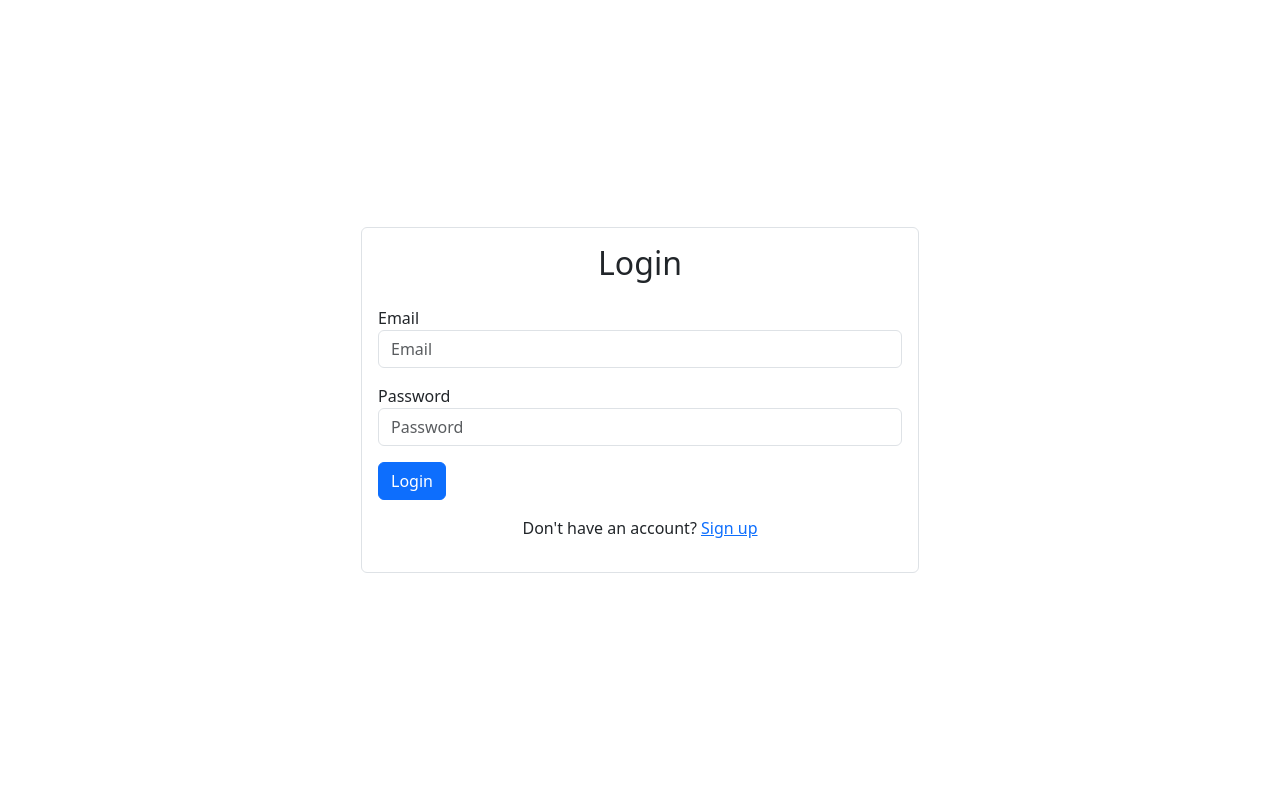
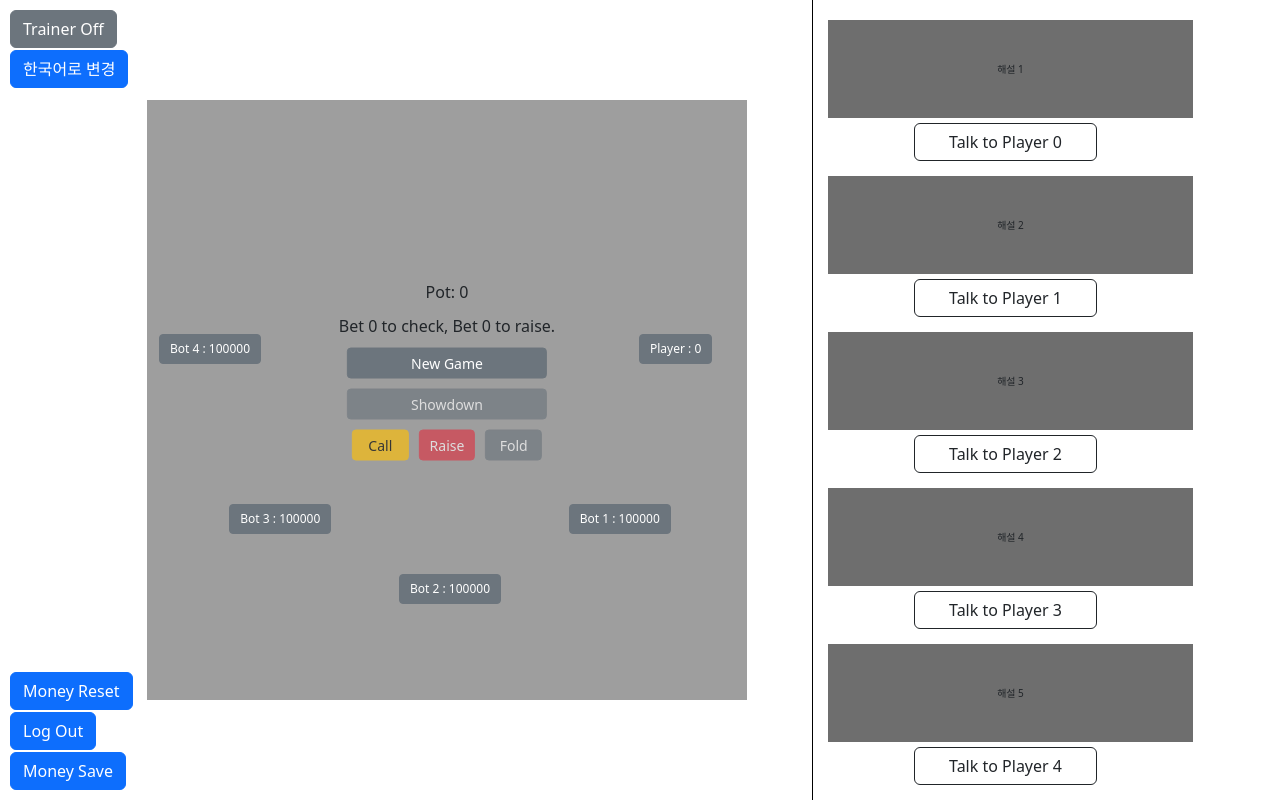
Before and after one commit to Gosu-Choi/FiveCards-Trainer, a React (Create React App) app in the folder FiveCard/client/: page /Holdem in a window 1280 px wide. Before the commit this address led to /login. Built offline with nearby package versions, Linux system fonts and the light colour scheme.

Commit message:
Adjusted the style of the buttons.

```diff
--- a/FiveCard/client/src/AuthContext.js
+++ b/FiveCard/client/src/AuthContext.js
@@ -13,11 +13,11 @@ export const AuthProvider = ({ children }) => {
     const storedAuthState = localStorage.getItem('isAuthenticated');
     const storedEmail = localStorage.getItem('email');
     const storedMoney = localStorage.getItem('money');
-    if (storedAuthState === 'true') {
+    // if (storedAuthState === 'true') {
       setIsAuthenticated(true);
       setUseremail(storedEmail);
       setPlayerMoney(storedMoney);
-    }
+    // }
     setLoading(false);
   }, []);
 
--- a/FiveCard/client/src/Bot.js
+++ b/FiveCard/client/src/Bot.js
@@ -41,7 +41,7 @@ const aiDecisionHoldem = async (indicator, survivor, hands, money, pot, is_final
         mention = mention.concat(". And this player has ").concat(money[i]).concat(" as table money. ");
       }
     }
-    mention = mention.concat(" And you should be aware of that players including you can do bluffing when environment is good. Would you call or fold or raise? Just answer with simple one word with mark so like 'Fold.' or 'Raise.' or 'Call.'. If you want to raise, you should bet 1/2 times of the pot(stake). Now the pot money is ").concat(pot).concat(". If you want to call, you should bet ").concat(raised === 0 ? "nothing. It is extremely preferred to call or raise when you should bet nothing." : raised);
+    mention = mention.concat(" And you should be aware of that players including you can do bluffing when environment is good. Would you call or fold or raise? Just answer with simple one word with mark so like 'Fold.' or 'Raise.' or 'Call.' for this first question. If you want to raise, you should bet 1/2 times of the pot(stake). Now the pot money is ").concat(pot).concat(". If you want to call, you should bet ").concat(raised === 0 ? "nothing. It is extremely preferred to call or raise when you should bet nothing." : raised);
     mention = mention.concat(" You should use all of the strategy available and all the environment including enemies' hands and table moneys, I mean, you must use Game Theory Optimal. And after give me your decision like 'Fold.' or 'Raise.' or 'Call.', give me your rationale and strategy why you make that decision for 3-4 simple ").concat(languageset).concat(" sentences about the logic including the possibility that a player makes strong hand which is able to beat your hand and the probability based on Game Theory Optimal, without any special marks. Remember, don't simply say that you followed game theory optimal, but explain it with detailed logic (including criteria in terms of hands to decide something) using probability based on Game Theory Optimal so that I can easily understand it.");
     if (is_final) {
       mention = mention.concat(" And this is final phase of betting, you are not able to receive additional card. And you should recognize that community cards would be shared and if flush or straight is able to be established only with community cards then other players also can have it.");
@@ -72,7 +72,7 @@ const DecisionFBHoldem = async (indicator, survivor, hands, money, pot, is_final
       mention = mention.concat(". And this player has ").concat(money[i]).concat(" as table money. ");
     }
   }
-  mention = mention.concat("I chose to ").concat(choice[0][choice[0].length-1]).concat(". How do you feedback for my decision? If you were I, What would you do call or fold or raise? And you should be aware of that players can do bluffing. First, just answer with simple one word like 'Fold.' or 'Raise.' or 'Call.'. And please give me very practical idea for 3-4 simple ").concat(languageset).concat(" sentences sentences about the logic including player who has the most strong visual hand and the possibility that the player makes that strong hand, without any special marks. (e.g. 'Player 3 can make hearts flush if the hidden card is heart, and that probability would be about ~%'). Remember, don't simply say that you followed game theory optimal, but explain it with detailed logic (including criteria in terms of hands to decide something) using probability based on Game Theory Optimal so that I can easily understand it. If you want to raise, you should bet 1/2 times of the pot. Now the pot money is ").concat(pot).concat(". If you want to call, you should bet ").concat(raised === 0 ? "nothing. It is extremely preferred to call or raise when you should bet nothing." : raised);
+  mention = mention.concat("I chose to ").concat(choice[0][choice[0].length-1]).concat(". How do you feedback for my decision? If you were I, What would you do call or fold or raise? And you should be aware of that players can do bluffing. First, just answer with simple one word like 'Fold.' or 'Raise.' or 'Call.' for this first question. And please give me very practical idea for 3-4 simple ").concat(languageset).concat(" sentences sentences about the logic including player who has the most strong visual hand and the possibility that the player makes that strong hand, without any special marks. (e.g. 'Player 3 can make hearts flush if the hidden card is heart, and that probability would be about ~%'). Remember, don't simply say that you followed game theory optimal, but explain it with detailed logic (including criteria in terms of hands to decide something) using probability based on Game Theory Optimal so that I can easily understand it. If you want to raise, you should bet 1/2 times of the pot. Now the pot money is ").concat(pot).concat(". If you want to call, you should bet ").concat(raised === 0 ? "nothing. It is extremely preferred to call or raise when you should bet nothing." : raised);
   mention = mention.concat(" You should use all of the five poker strategy available and all the environment including enemies' hands and table moneys, I mean, you must use Game Theory Optimal and give me your betting rationale based on that.");
   if (is_final) {
     mention = mention.concat(" And this is final phase of betting, I am not able to receive additional card. And you should recognize that community cards would be shared and if flush or straight is able to be established only with community cards then other players also can have it.");
--- a/FiveCard/client/src/Chatbot.js
+++ b/FiveCard/client/src/Chatbot.js
@@ -22,7 +22,7 @@ const ChatMessage = ({ message, role }) => (
     </div>
   );
 
-const ChatBot = ({ closeModal, chatContext, modalIndex, ments }) => {
+const ChatBot = ({ closeModal, chatContext, modalIndex, ments, language }) => {
   console.log(ments);
   console.log(modalIndex);
   const [messages, setMessages] = useState([{ content: chatContext, role: "assistant" }]);
@@ -30,11 +30,11 @@ const ChatBot = ({ closeModal, chatContext, modalIndex, ments }) => {
 
   const handleManageMessage = async () => {
     if (userInput.trim()) {
-      const newMessages = [...messages, { content: userInput.concat(" Please give me your answer for essential 3-4 sentences."), role: "user" }];
+      const help = await handleSendMessage([...messages, { content: userInput.concat(" Please give me your answer for essential 3-4 sentences in .").concat(language), role: "user" }]);
+      const newMessages = [...messages, { content: userInput, role: "user" }];
       setMessages(newMessages);
       setUserInput('');
 
-      const help = await handleSendMessage([{content: ments[modalIndex], role: "user"}, ...newMessages]);
       setMessages((prevMessages) => [...prevMessages, { content: help, role: "assistant" }]);
     }
   };
--- a/FiveCard/client/src/Holdem.css
+++ b/FiveCard/client/src/Holdem.css
@@ -128,12 +128,14 @@
 
 .info-button {
   flex: 1; /* 버튼은 전체 높이의 1/5 차지 */
-  width: 100%; /* 버튼의 너비를 해설 박스와 동일하게 설정 */
+  width: 50%; /* 버튼의 너비를 해설 박스와 동일하게 설정 */
   font-size: 12px;
   cursor: pointer;
+  align-self: center;
   padding: 5px;
   margin: 0;
 }
+
 .modal {
   display: flex;
   justify-content: center;
--- a/FiveCard/client/src/Holdem.js
+++ b/FiveCard/client/src/Holdem.js
@@ -773,7 +773,7 @@ function Holdem() {
     {isModalOpen && (
       <div className="modal" style={{ display: 'flex' }}>
         <div className="modal-content">
-          <ChatBot closeModal={closeModal} chatContext={modalContent} modalIndex={modalIndex} ments={ments}/>
+          <ChatBot closeModal={closeModal} chatContext={modalContent} modalIndex={modalIndex} ments={ments} language={language}/>
         </div>
       </div>
     )}
@@ -841,7 +841,7 @@ function Holdem() {
             <div className={`${activePlayersRef.current[index] ? 'explanation-cell' : 'explanation-cell-folded'}`}>
               {explanation}
             </div>
-            <button className="info-button" onClick={() => openModal(explanation, index)}>Talk to Player {index}</button>
+            <button class="btn btn-outline-dark info-button" onClick={() => openModal(explanation, index)}>Talk to Player {index}</button>
           </div>
           ))}
         </div>
```
Also changed, not shown: 10 other files (tests, documents, lock files or other folders).
